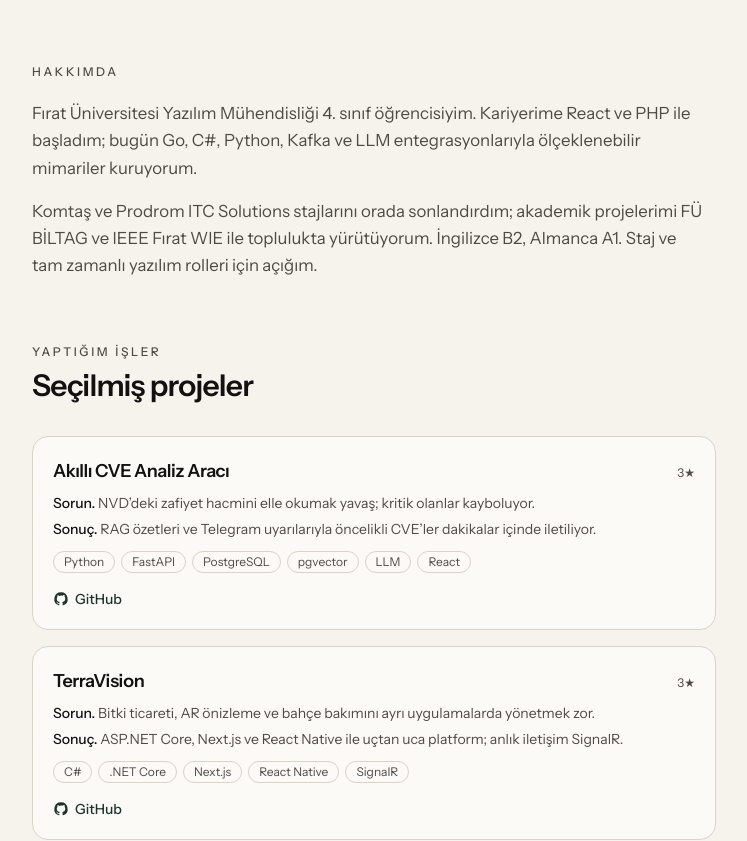
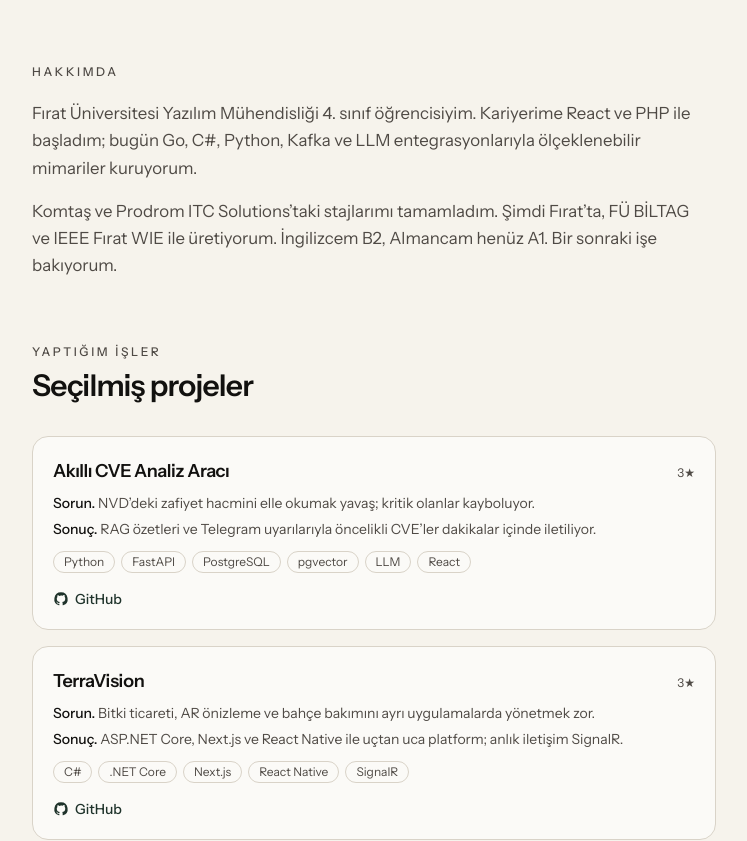
Before and after one commit to kubradmrgc/portfolio, a React (Vite) app: page / in a window 1280 px wide. Shown: the top 841 px of the page, without its empty margins (468-1215 px from the left). Built offline with nearby package versions, Linux system fonts and the light colour scheme; no server answers.

Commit message:
fix: rewrite the about blurb without resume cliches
Drop the LinkedIn closer and say internships ended, community work continues, next role is open.

```diff
--- a/src/App.tsx
+++ b/src/App.tsx
@@ -249,10 +249,9 @@ export default function App() {
                 Kafka ve LLM entegrasyonlarıyla ölçeklenebilir mimariler kuruyorum.
               </p>
               <p className="mt-4 text-[1.05rem] leading-relaxed text-muted dark:text-night-muted">
-                Komtaş ve Prodrom ITC Solutions stajlarını orada sonlandırdım;
-                akademik projelerimi FÜ BİLTAG ve IEEE Fırat WIE ile toplulukta
-                yürütüyorum. İngilizce B2, Almanca A1. Staj ve tam zamanlı yazılım
-                rolleri için açığım.
+                Komtaş ve Prodrom ITC Solutions’taki stajlarımı tamamladım.
+                Şimdi Fırat’ta, FÜ BİLTAG ve IEEE Fırat WIE ile üretiyorum.
+                İngilizcem B2, Almancam henüz A1. Bir sonraki işe bakıyorum.
               </p>
             </section>
 
```
